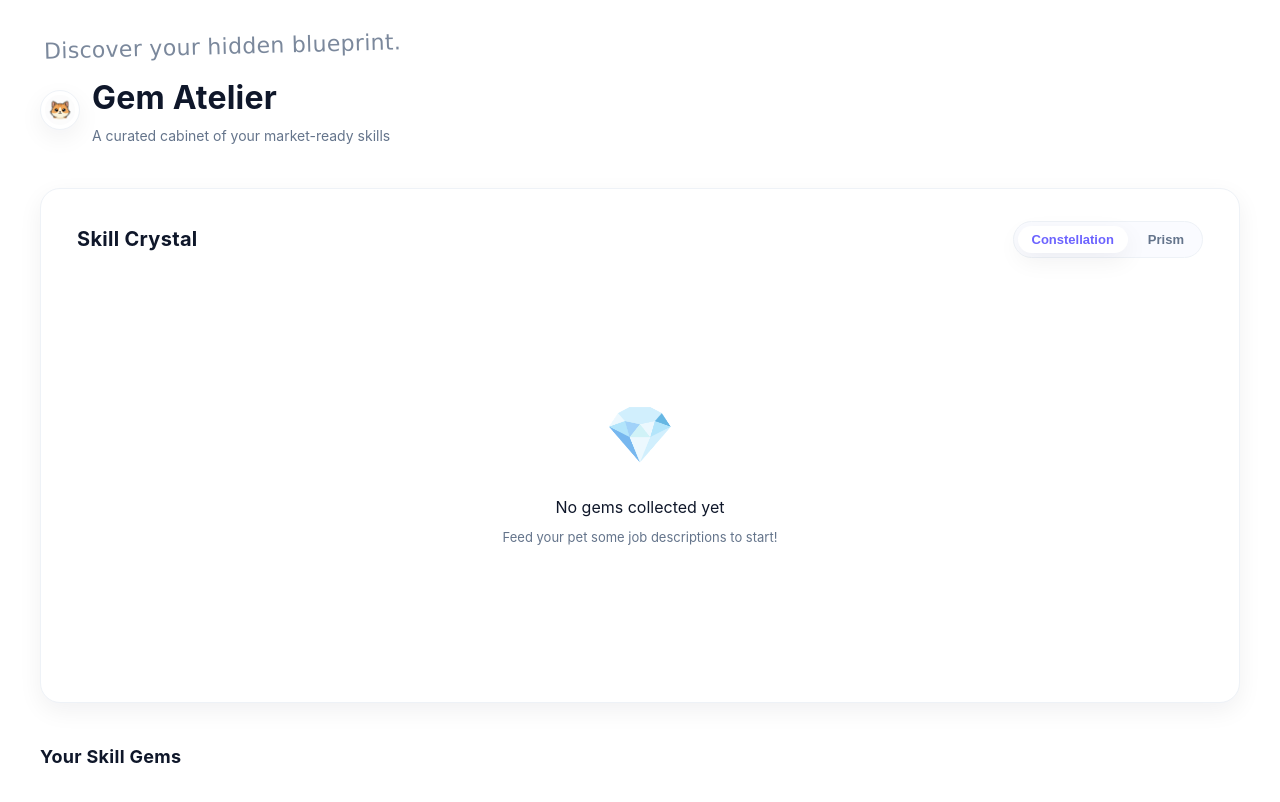
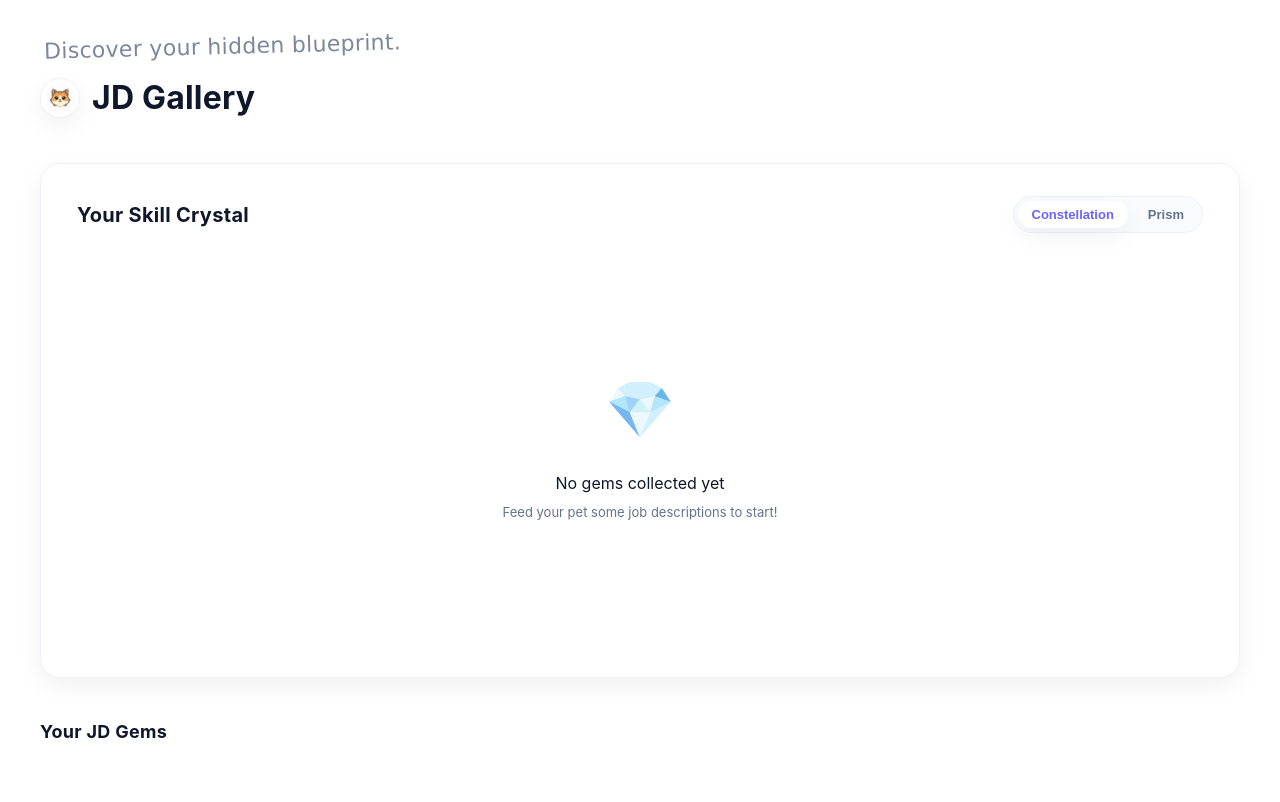
Before and after one commit to kuk1song/FeedMeJD, a website built with Vite: page dashboard.html in a window 1280 px wide. Built offline with nearby package versions, Linux system fonts and the light colour scheme.

Commit message:
refactor(ui): update branding and titles in dashboard for consistency

```diff
--- a/dashboard.html
+++ b/dashboard.html
@@ -3,7 +3,7 @@
 <head>
   <meta charset="UTF-8">
   <meta name="viewport" content="width=device-width, initial-scale=1.0">
-  <title>Gem Atelier - FeedMeJD</title>
+  <title>JD Gallery - FeedMeJD</title>
   <style>
     :root {
       --bg: #ffffff;
@@ -482,8 +482,8 @@
       <div class="brand-row">
         <img class="brand-cat" src="images/pet-idle.png" alt="FeedMeJD Cat">
         <div>
-          <div class="brand-title">Gem Atelier</div>
-          <div class="brand-sub">A curated cabinet of your market-ready skills</div>
+          <div class="brand-title">JD Gallery</div>
+          <!-- <div class="brand-sub">A curated cabinet of your market-ready skills</div> -->
         </div>
       </div>
     </header>
@@ -491,7 +491,7 @@
     <!-- The Main Skill Crystal -->
     <section class="crystal-section">
       <div class="crystal-header">
-        <div class="crystal-title">Skill Crystal</div>
+        <div class="crystal-title">Your Skill Crystal</div>
         <div class="view-switcher">
           <button id="constellation-view-btn" class="active" title="View skills as a visual constellation">Constellation</button>
           <button id="prism-view-btn" title="View skills as ranked lists">Prism</button>
@@ -508,7 +508,7 @@
 
     <!-- Individual Gem Cards -->
     <section class="gems-section">
-      <h2>Your Skill Gems</h2>
+      <h2>Your JD Gems</h2>
       <div id="gems-grid" class="gems-grid"></div>
     </section>
   </div>
```
Also changed, not shown: dist/dashboard.html.
